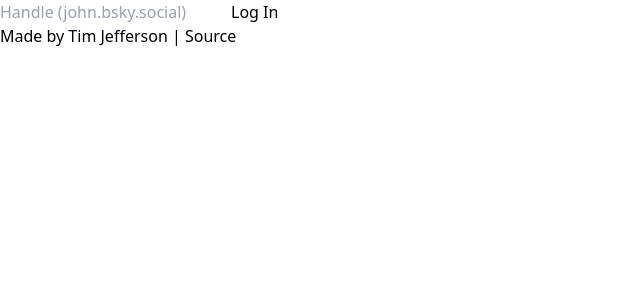
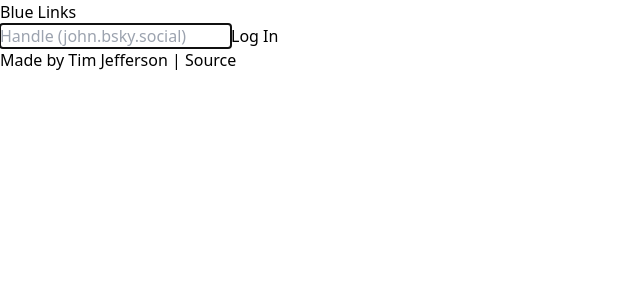
Before and after one commit to Walrussuit101/blue-links, a Next.js app: page /login in a window 1280 px wide. Shown: the top 300 px of the page, without its empty margins (0-640 px from the left). Built offline with nearby package versions, Linux system fonts and the light colour scheme.

Commit message:
add blue links header to login form

```diff
--- a/src/forms/LoginForm.tsx
+++ b/src/forms/LoginForm.tsx
@@ -9,13 +9,15 @@ const LoginForm = ({ action }: Props) => {
     const [state, formAction] = useActionState(action, null);
 
     return (
-        <form action={formAction} className="flex w-full h-full justify-center items-center flex-col gap-4">
+        <form action={formAction} className="flex w-full h-full justify-center items-center flex-col">
+            <p className="text-2xl">Blue Links</p>
             <input
-                className="text-black h-8 w-64 px-2"
+                className="text-black h-8 w-64 px-2 mb-3 mt-1"
                 type="text"
                 placeholder="Handle (john.bsky.social)"
                 name="handle"
                 required
+                autoFocus
             />
             <Submit />
         </form>
```
